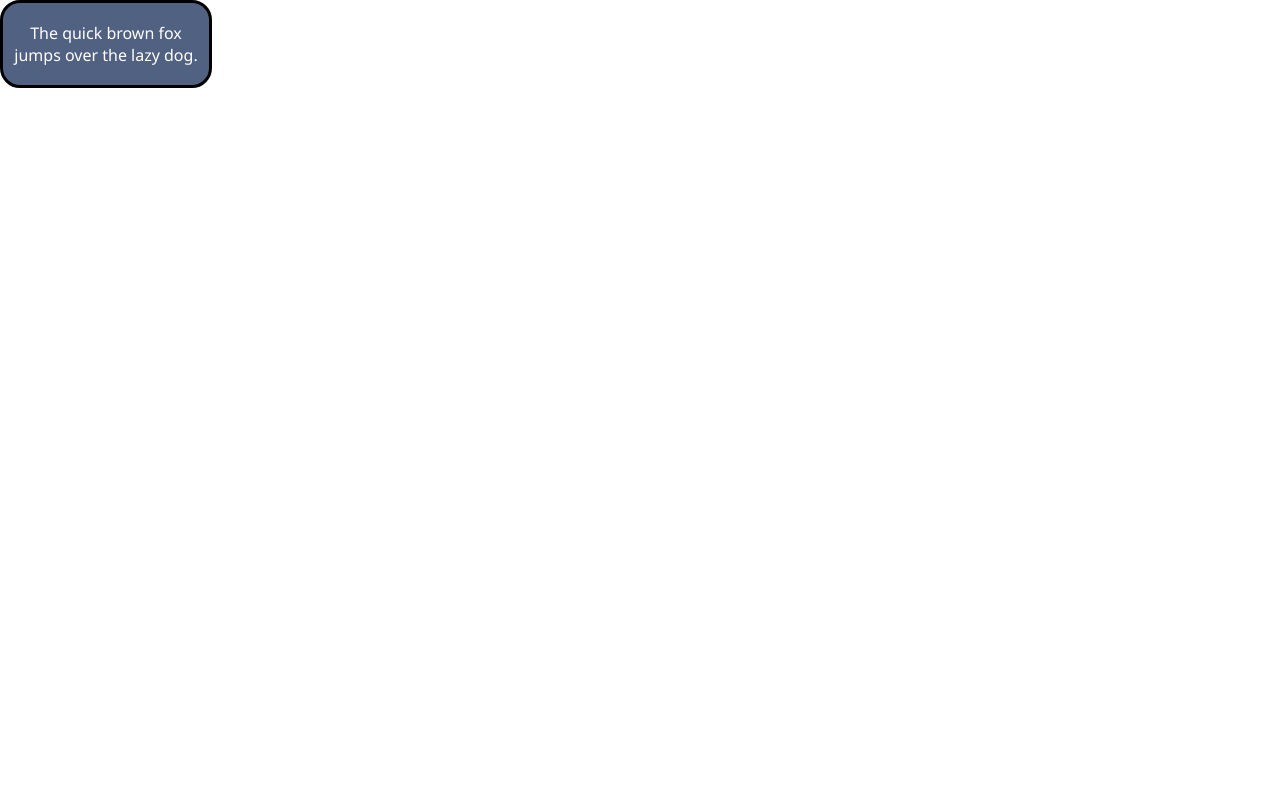
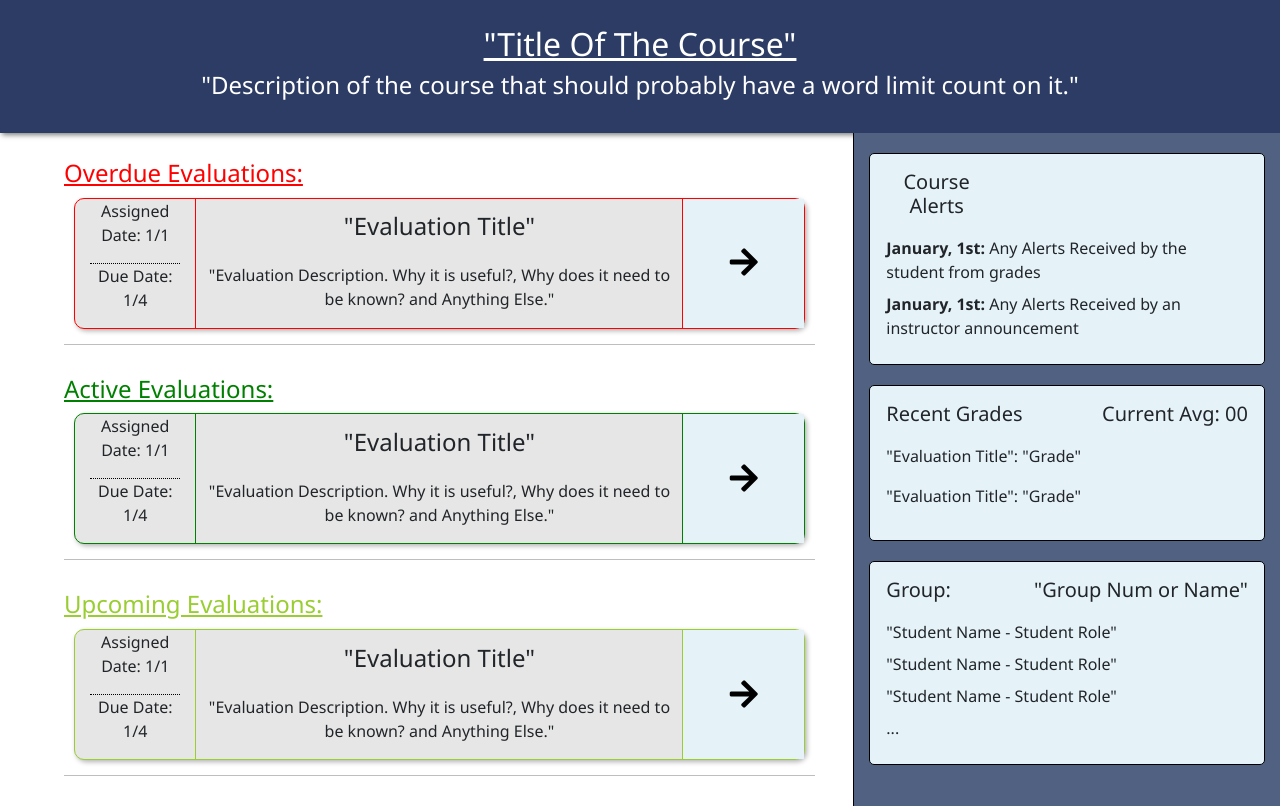
Before and after one commit to WVU-CS230-2024-05-Group02/Peer_Pressure, a React (Create React App) app: page / in a window 1280 px wide. Built offline with nearby package versions, Linux system fonts and the light colour scheme.

Commit message:
Student Course Page Up to Date

```diff
--- a/package.json
+++ b/package.json
@@ -3,9 +3,11 @@
   "version": "0.1.0",
   "private": true,
   "dependencies": {
+    "@fortawesome/fontawesome-free": "^6.5.2",
     "@testing-library/jest-dom": "^5.17.0",
     "@testing-library/react": "^13.4.0",
     "@testing-library/user-event": "^13.5.0",
+    "bootstrap": "^5.3.3",
     "react": "^18.3.1",
     "react-dom": "^18.3.1",
     "react-scripts": "5.0.1",
--- a/public/index.html
+++ b/public/index.html
@@ -39,5 +39,8 @@
       To begin the development, run `npm start` or `yarn start`.
       To create a production bundle, use `npm run build` or `yarn build`.
     -->
+    <link href="https://stackpath.bootstrapcdn.com/bootstrap/4.5.2/css/bootstrap.min.css" rel="stylesheet">
+    <link rel="stylesheet" href="https://cdnjs.cloudflare.com/ajax/libs/font-awesome/5.15.3/css/all.min.css">
+
   </body>
 </html>
--- a/src/App.js
+++ b/src/App.js
@@ -2,11 +2,12 @@ import './App.css';
 import Sidebar from './components/Sidebar.js';
 import SidebarButton from "./components/SidebarButton.js";
 //import HomepageContent from "./components/HomepageContent.js";
+import StudentCourse from './pages/StudentCourse.js';
 
 function App() {
   return (
     <div className="App">
-      <SidebarButton />
+      <StudentCourse/>
     </div>
   );
 }
--- a/src/index.js
+++ b/src/index.js
@@ -3,6 +3,9 @@ import ReactDOM from 'react-dom/client';
 import './index.css';
 import App from './App';
 import reportWebVitals from './reportWebVitals';
+import "bootstrap/dist/css/bootstrap.css";
+import 'bootstrap/dist/css/bootstrap.min.css';
+import '@fortawesome/fontawesome-free/css/all.min.css';
 
 const root = ReactDOM.createRoot(document.getElementById('root'));
 root.render(
```
Also changed, not shown: 1 other file (tests, documents, lock files or other folders).
